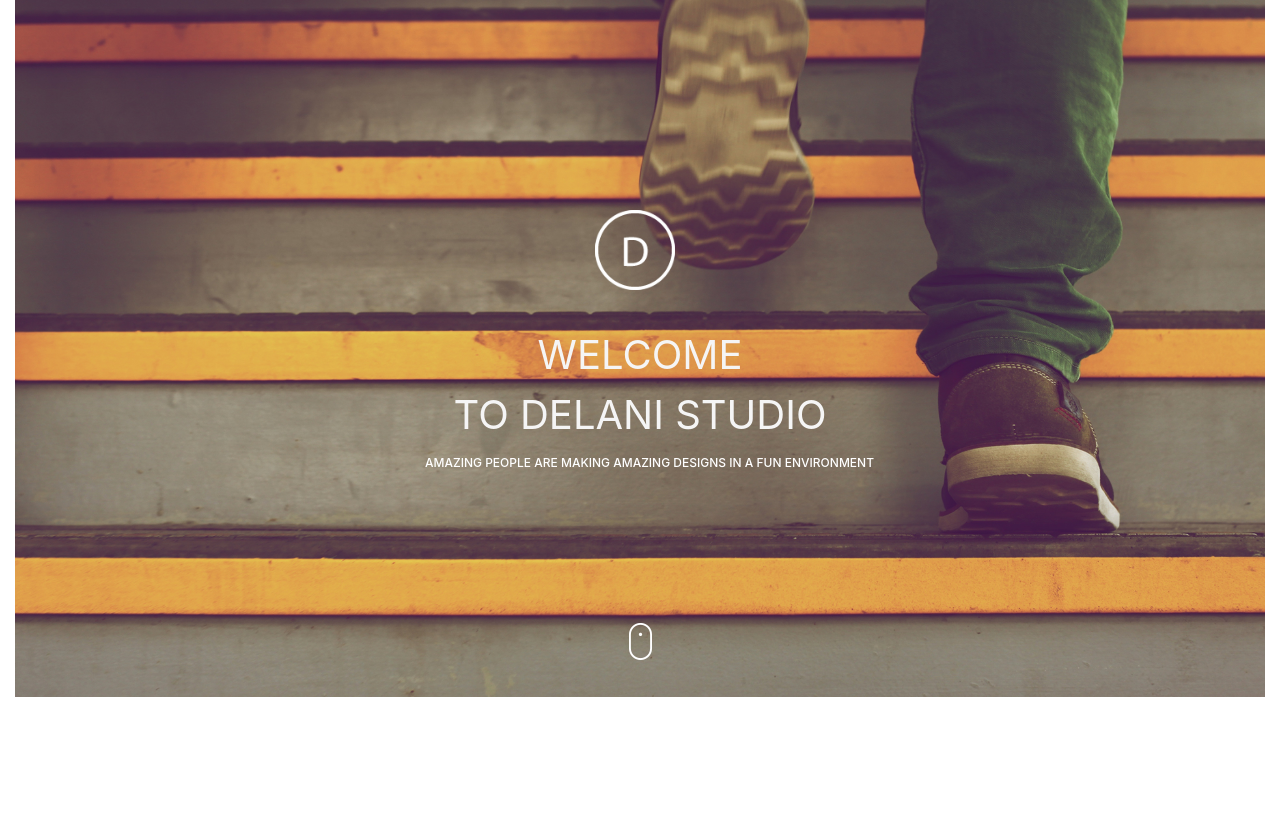
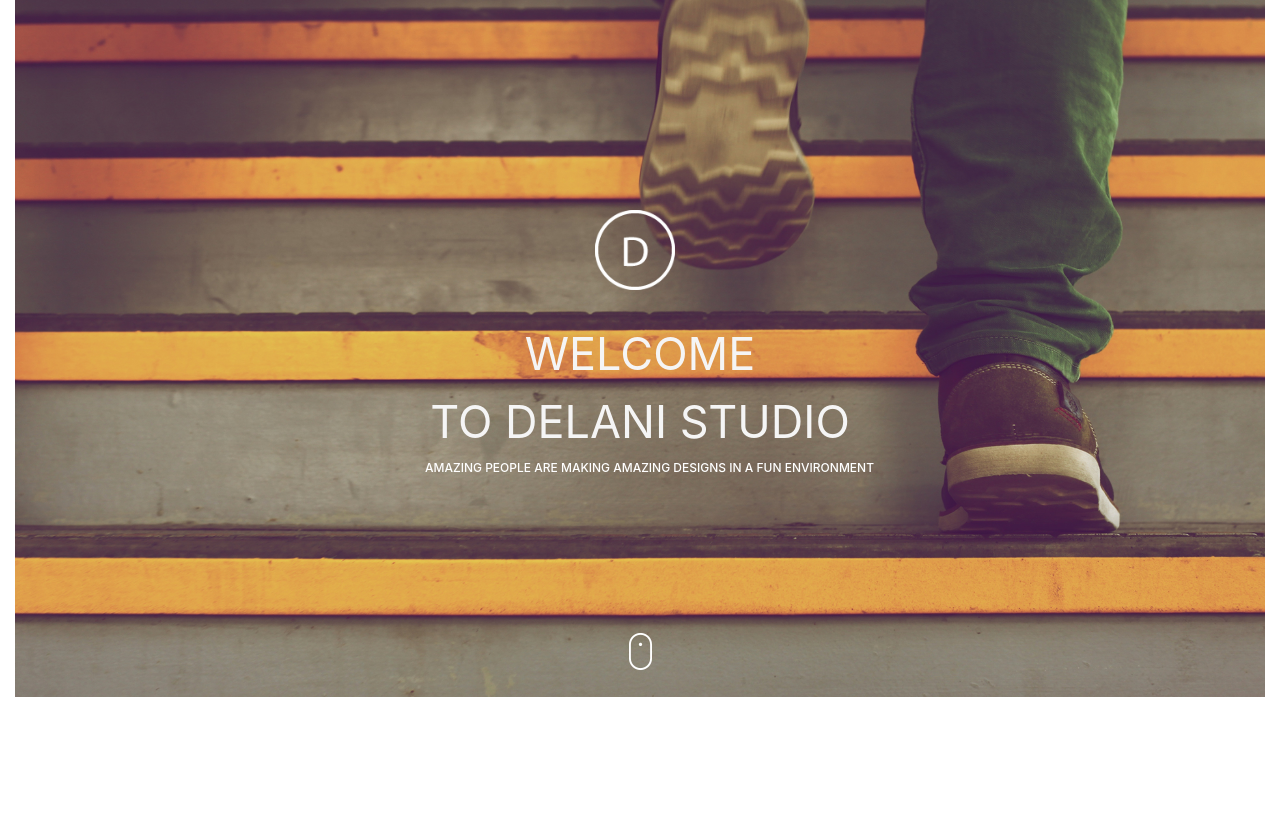
Before and after one commit to marknesh/delanio-studio, a plain HTML site: page delani.html in a window 1280 px wide. Shown: the top 823 px of the page. Drawn offline with Linux system fonts and the light colour scheme.

Commit message:
style texts and add break tags

```diff
--- a/css/styles.css
+++ b/css/styles.css
@@ -1,7 +1,8 @@
 body{padding: 0;
 margin: 0;
 height: auto;}
-.container{height: 4000px;max-width:2000px ;}
+.container{height: 4000px;
+    max-width:2000px ;}
 
 .headerSection{background-image: url("assets/backgrounds/h_img.jpg");
     height: 100%;
@@ -18,10 +19,10 @@ width: 80px;
 
 p.textHeader{margin-right: 0;
     margin-left: 0;
-    padding: 35px;
+    padding: 30px;
     text-align: center;
 color: whitesmoke;
-font-size: 40px;}
+font-size: 45px;}
 
 .textHeader2{font-size: 12px;
     color:white;
@@ -32,4 +33,4 @@ font-size: 40px;}
 .mouselogo{margin-left: auto;
 margin-right: auto;
 display: block;
-padding:145px}
+padding:150px}
```
